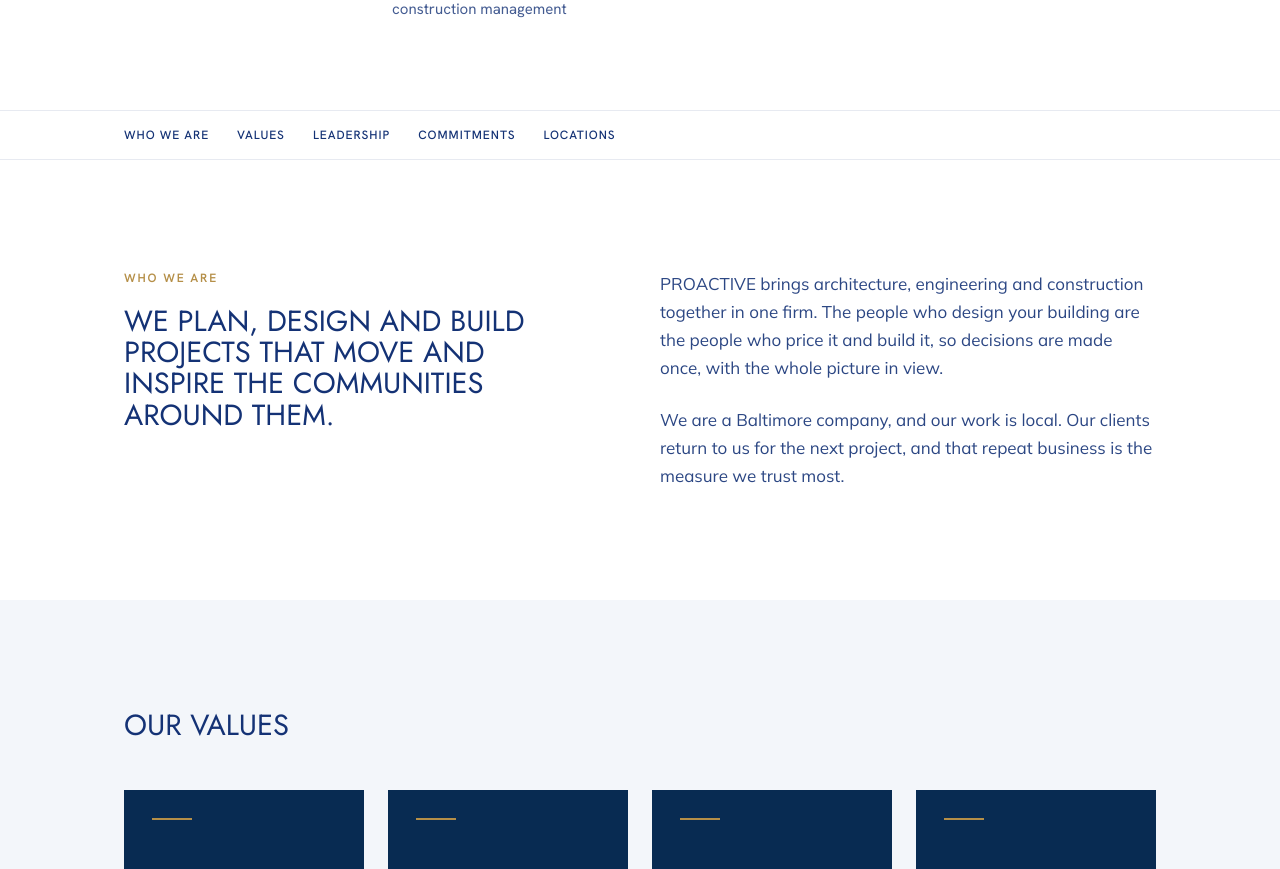
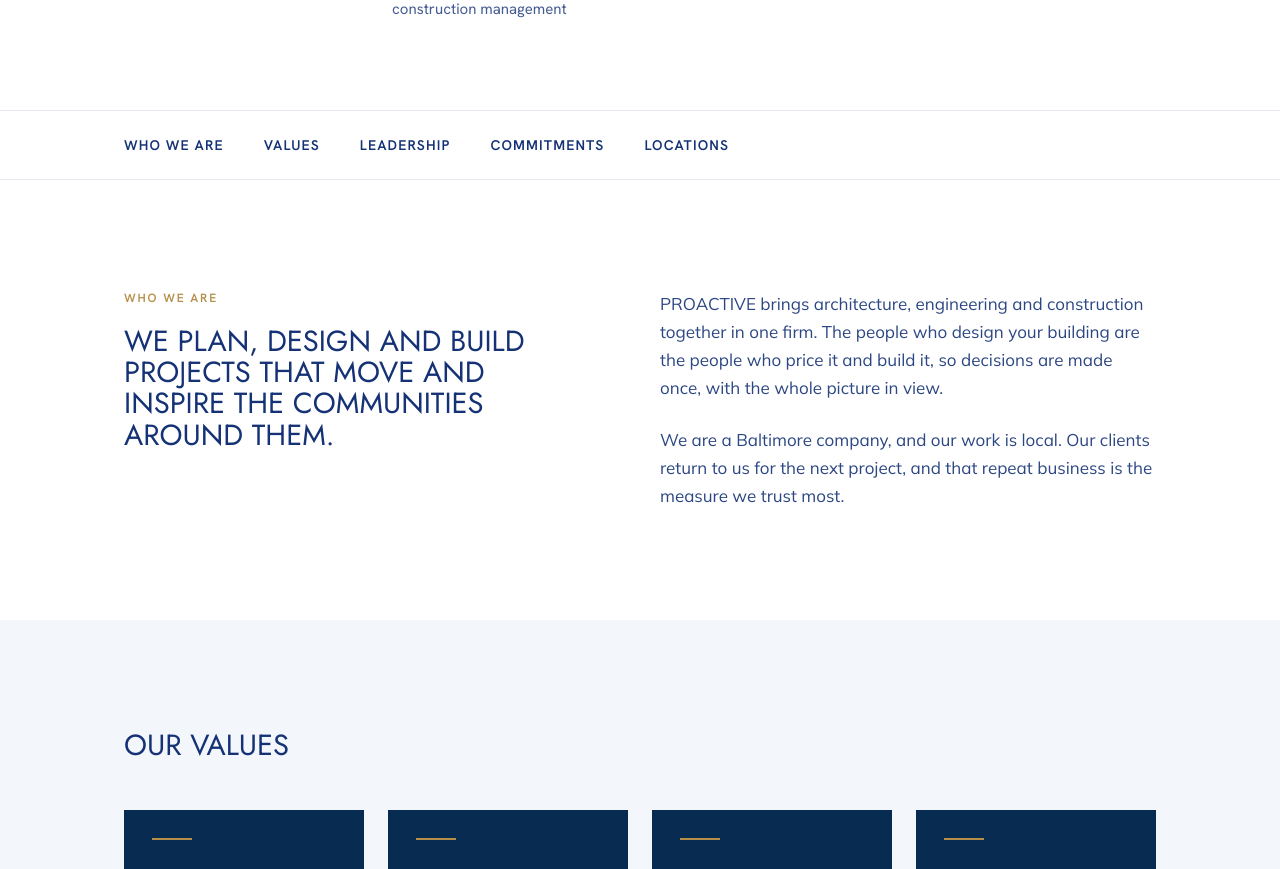
Before and after one commit to PDBS2030/Proactive, a Next.js app: page /about in a window 1280 px wide. Shown: the part 949-1818 px from the top of the page. Built offline with nearby package versions, Linux system fonts and the light colour scheme.

Commit message:
Services section menu: taller bar, larger and bolder text, wider spacing

```diff
--- a/app/services/page.tsx
+++ b/app/services/page.tsx
@@ -78,7 +78,7 @@ export default function ServicesPage() {
             key={s.id}
             id={s.id}
             aria-labelledby={`${s.id}-title`}
-            className={cn("scroll-mt-[170px] px-4 py-16 min-[768px]:px-[124px] min-[768px]:py-[110px]", i % 2 === 1 && "bg-[#f3f6fa]")}
+            className={cn("scroll-mt-[190px] px-4 py-16 min-[768px]:px-[124px] min-[768px]:py-[110px]", i % 2 === 1 && "bg-[#f3f6fa]")}
           >
             <div className="mx-auto grid w-full max-w-[1680px] items-center gap-10 min-[992px]:grid-cols-12 min-[992px]:gap-x-14">
               <div data-wipe className={cn("relative aspect-[4/3] overflow-hidden min-[992px]:col-span-6", i % 2 === 1 && "min-[992px]:order-2")}>
@@ -119,7 +119,7 @@ export default function ServicesPage() {
         ))}
 
         {/* Why design-build */}
-        <section id="why-design-build" aria-labelledby="why-title" className="scroll-mt-[170px] bg-[#082b52] px-4 py-16 text-white min-[768px]:px-[124px] min-[768px]:py-[110px]">
+        <section id="why-design-build" aria-labelledby="why-title" className="scroll-mt-[190px] bg-[#082b52] px-4 py-16 text-white min-[768px]:px-[124px] min-[768px]:py-[110px]">
           <div className="mx-auto w-full max-w-[1680px]">
             <p className={eyebrow}>The difference</p>
             <h2 id="why-title" className={cn(title, "mt-4")}>
@@ -185,7 +185,7 @@ export default function ServicesPage() {
         </section>
 
         {/* Markets */}
-        <section id="markets" aria-labelledby="markets-title" className="scroll-mt-[170px] border-t border-[#143275]/10 px-4 py-16 min-[768px]:px-[124px] min-[768px]:py-[110px]">
+        <section id="markets" aria-labelledby="markets-title" className="scroll-mt-[190px] border-t border-[#143275]/10 px-4 py-16 min-[768px]:px-[124px] min-[768px]:py-[110px]">
           <div className="mx-auto w-full max-w-[1680px]">
             <h2 id="markets-title" className={title}>
               {MARKETS.heading}
--- a/components/ServicesNav.tsx
+++ b/components/ServicesNav.tsx
@@ -42,7 +42,7 @@ export function ServicesNav({ items }: { items: Item[] }) {
       <div className="mx-auto w-full max-w-[1680px]">
       <nav
         aria-label="On this page"
-        className="-ml-3 flex w-[calc(100%+.75rem)] items-center gap-1 overflow-x-auto [scrollbar-width:none] [&::-webkit-scrollbar]:hidden"
+        className="-ml-3 flex w-[calc(100%+.75rem)] items-center gap-4 overflow-x-auto [scrollbar-width:none] [&::-webkit-scrollbar]:hidden"
       >
         {items.map((i) => (
           <a
@@ -50,7 +50,7 @@ export function ServicesNav({ items }: { items: Item[] }) {
             href={`#${i.id}`}
             aria-current={active === i.id ? "true" : undefined}
             className={cn(
-              "inline-flex min-h-12 shrink-0 items-center px-3 text-[.75rem] leading-none font-medium tracking-[.08em] whitespace-nowrap text-[#143275] uppercase underline decoration-transparent decoration-2 underline-offset-[14px] transition-[text-decoration-color] duration-300 outline-none hover:decoration-gold focus-visible:decoration-gold",
+              "inline-flex min-h-[68px] shrink-0 items-center px-3 text-[.875rem] leading-none font-semibold tracking-[.08em] whitespace-nowrap text-[#143275] uppercase underline decoration-transparent decoration-2 underline-offset-[20px] transition-[text-decoration-color] duration-300 outline-none hover:decoration-gold focus-visible:decoration-gold",
               active === i.id && "decoration-gold",
             )}
           >
@@ -59,7 +59,7 @@ export function ServicesNav({ items }: { items: Item[] }) {
         ))}
         <Link
           href="/contact"
-          className="my-2 ml-auto hidden shrink-0 items-center border border-[#143275] px-4 py-2 text-[.75rem] leading-none font-medium tracking-[.08em] text-[#143275] uppercase no-underline transition-colors duration-300 outline-none hover:bg-[#143275] hover:text-white focus-visible:bg-[#143275] focus-visible:text-white min-[1320px]:inline-flex"
+          className="ml-auto hidden shrink-0 items-center border border-[#143275] px-5 py-3 text-[.875rem] leading-none font-semibold tracking-[.08em] text-[#143275] uppercase no-underline transition-colors duration-300 outline-none hover:bg-[#143275] hover:text-white focus-visible:bg-[#143275] focus-visible:text-white min-[1560px]:inline-flex"
         >
           Start a project
         </Link>
```
